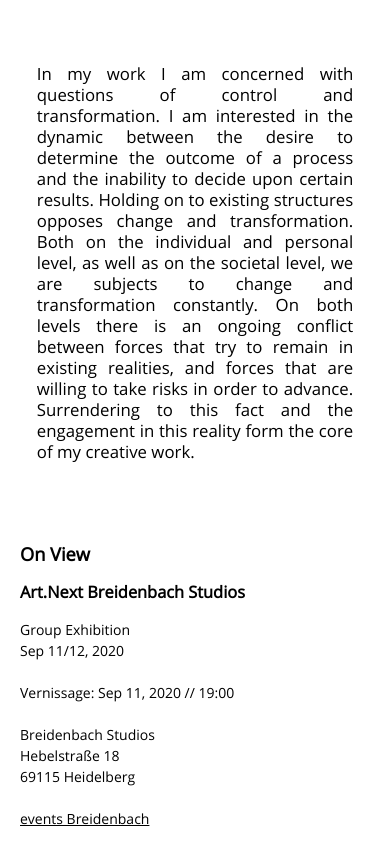
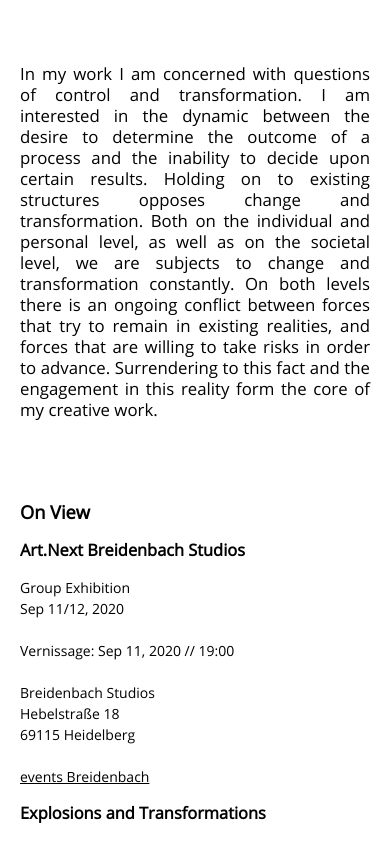
Before and after one commit to luddwichr/artbauhauss, a plain HTML site: page index.html in a window 390 px wide. Shown: the part 9835-10677 px from the top of the page. Drawn offline with Linux system fonts and the light colour scheme.

Commit message:
remove padding for about me in mobile view

```diff
--- a/main.css
+++ b/main.css
@@ -408,10 +408,6 @@ h2 {
     #info-content {
         grid-template-areas: "portrait" "about" "exhibitions" "contact"
     }
-
-    #about-me {
-        padding: 0 1em;
-    }
 }
 
 /*
```
